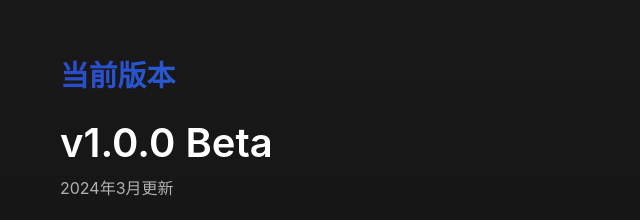
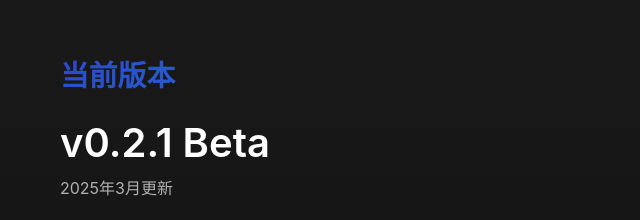
Before and after one commit to Lumen951/Inkwell-Web, a plain HTML site: page index.html in a window 1280 px wide. Shown: the part 4148-4368 px from the top of the page, 12-652 px from the left. Drawn offline with nearby package versions, Linux system fonts and the light colour scheme.

Commit message:
Update index.html

```diff
--- a/index.html
+++ b/index.html
@@ -191,8 +191,8 @@
         <div class="cta-container">
             <div class="version-info">
                 <h3>当前版本</h3>
-                <div class="version-number">v1.0.0 Beta</div>
-                <div class="version-date">2024年3月更新</div>
+                <div class="version-number">v0.2.1 Beta</div>
+                <div class="version-date">2025年3月更新</div>
                 <div class="version-features">
                     <span class="feature-tag">智能大纲</span>
                     <span class="feature-tag">AI助手</span>
```
